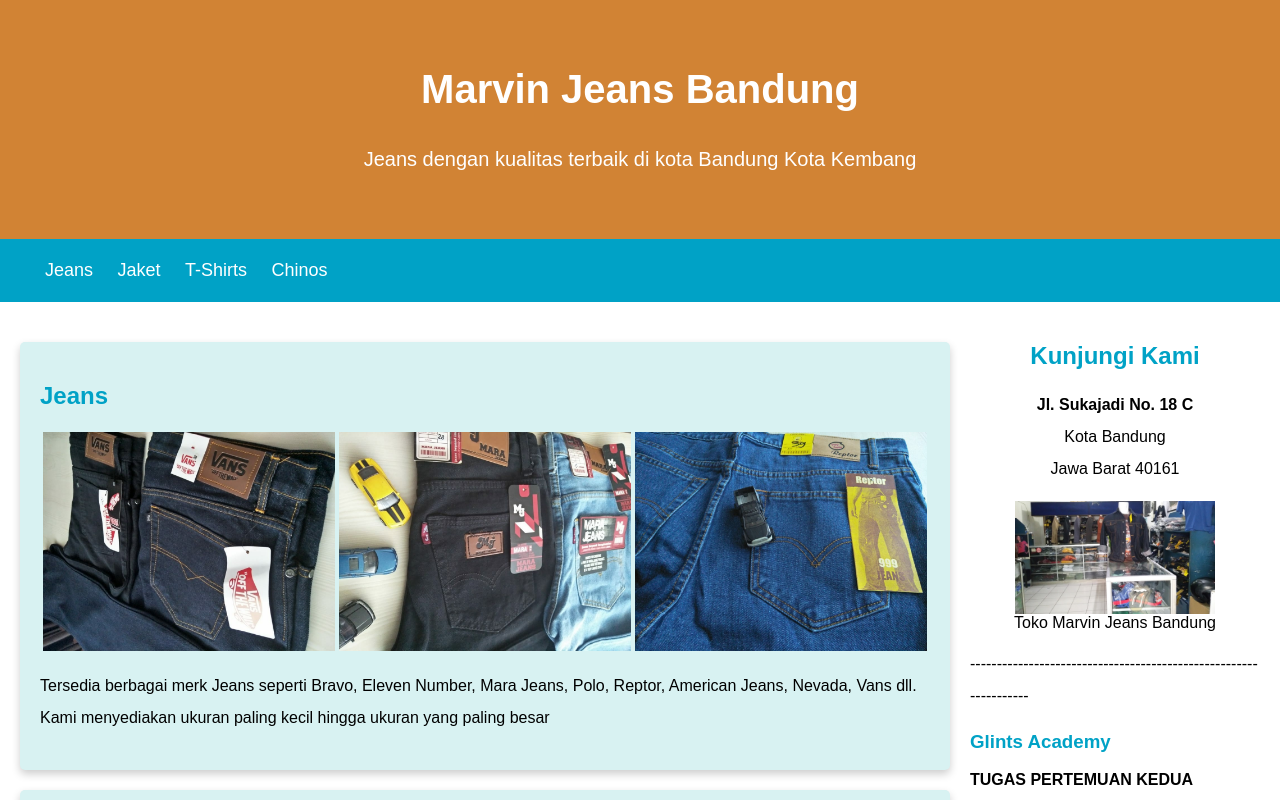
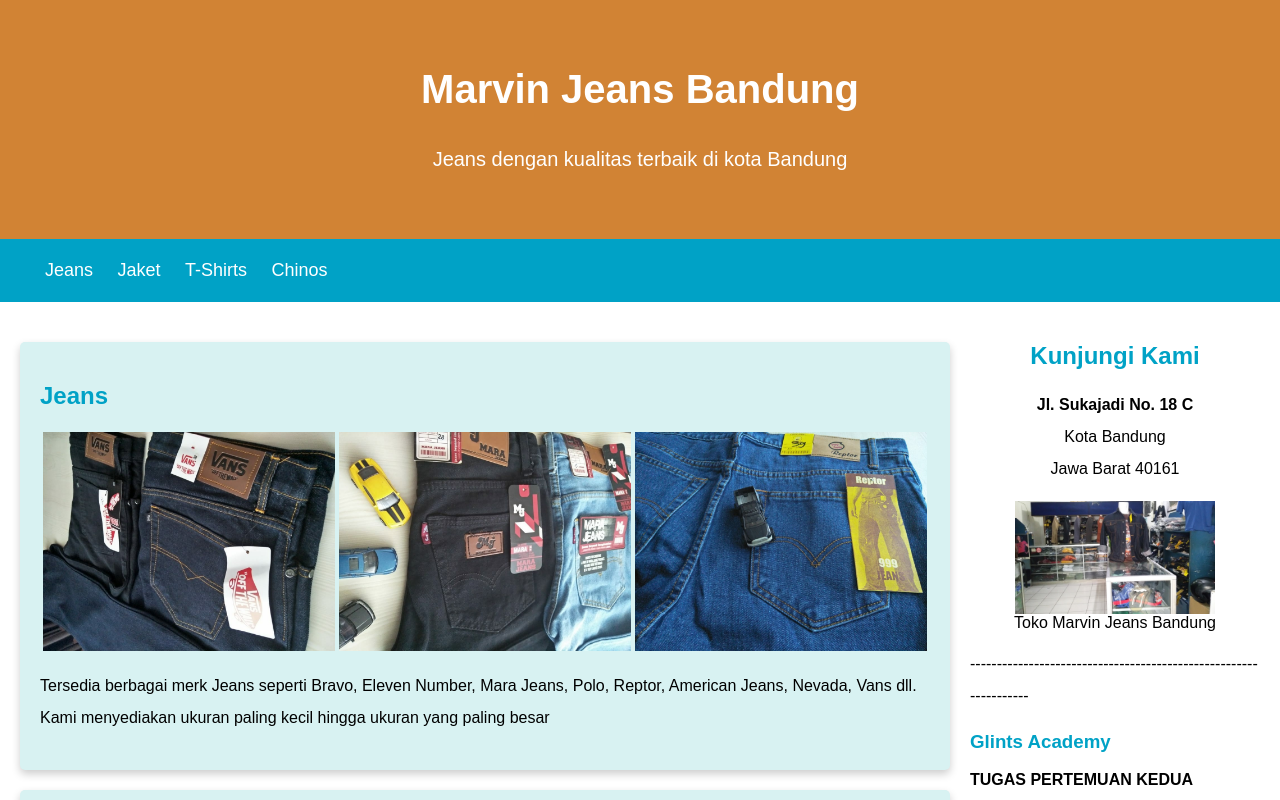
Before and after one commit to valinfernanda/RNBatch10, a plain HTML site: page index.html in a window 1280 px wide. Shown: the top 800 px of the page. Drawn offline with Linux system fonts and the light colour scheme.

Commit message:
ini update v1.2

```diff
--- a/index.html
+++ b/index.html
@@ -12,7 +12,7 @@
 <header>
   <div class="jumbotron">
         <h1>Marvin Jeans Bandung</h1>
-        <p>Jeans dengan kualitas terbaik di kota Bandung Kota Kembang</p>
+        <p>Jeans dengan kualitas terbaik di kota Bandung</p>
   </div>
   <nav>
        <ul>
```
